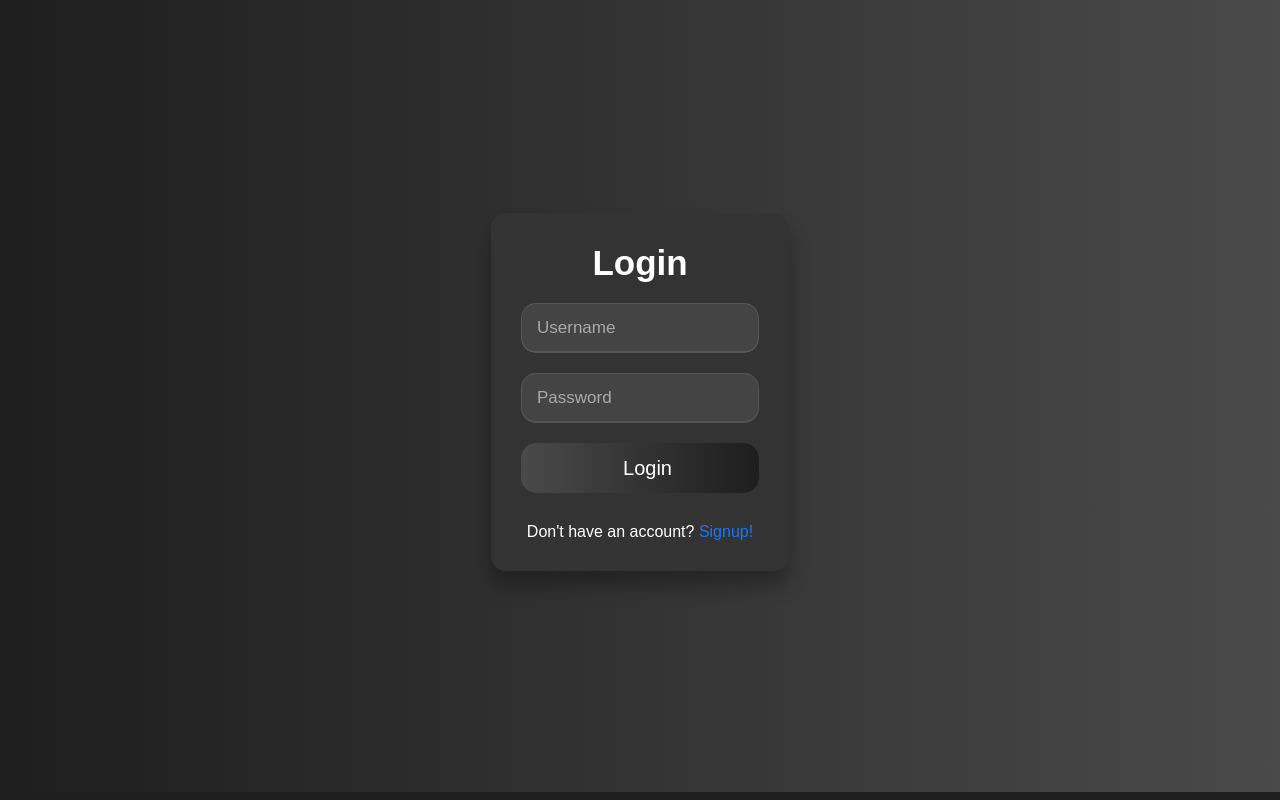
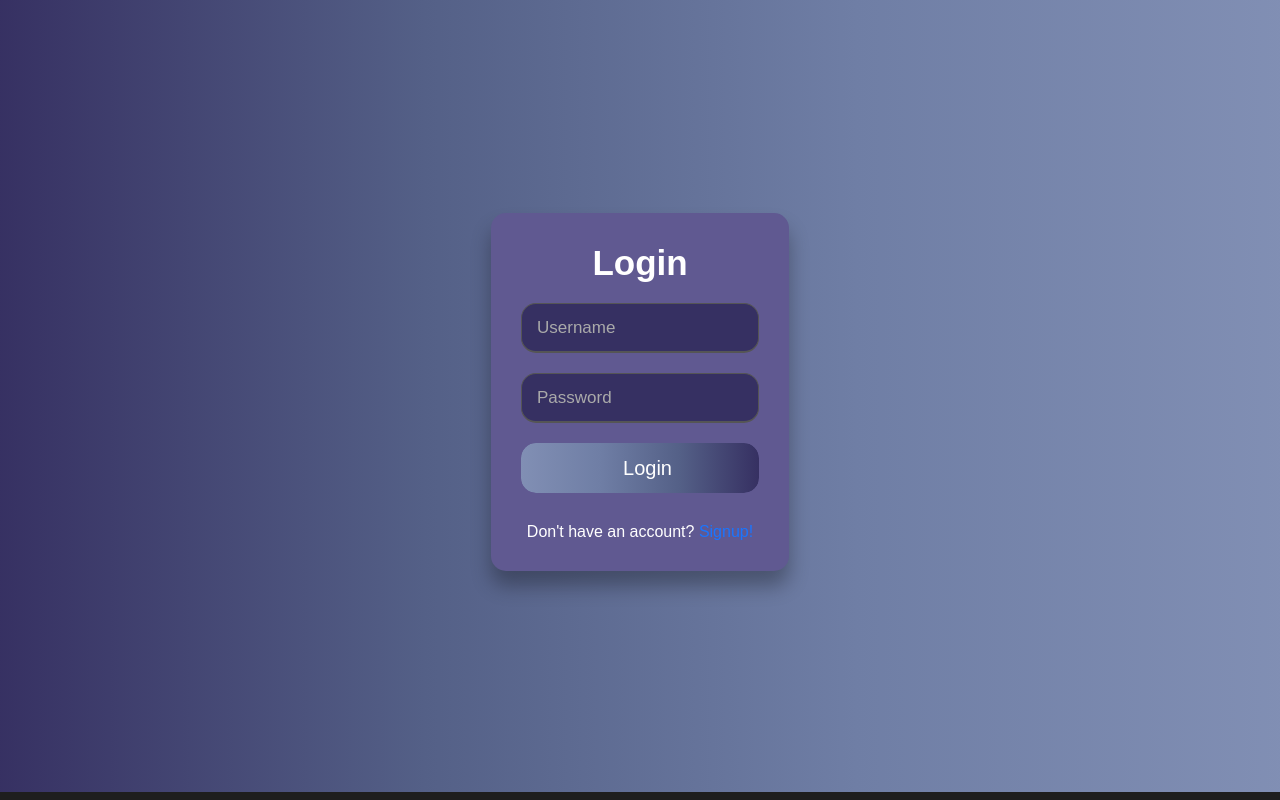
Before and after one commit to raouzair10/my-vue-app, a Vue app: page /login in a window 1280 px wide. Built offline with nearby package versions, Linux system fonts and the light colour scheme.

Commit message:
Update colour scheme

```diff
--- a/src/assets/form.css
+++ b/src/assets/form.css
@@ -10,11 +10,11 @@
   display: flex;
   justify-content: center;
   align-items: center;
-  background: -webkit-linear-gradient(left, #1e1e1e, #2c2c2c, #3b3b3b, #4a4a4a);
+  background: -webkit-linear-gradient(left, #363062, #546087, #6f7ea5, #818FB4);
 }
 .wrapper {
   max-width: 390px;
-  background: #333;
+  background: #605991;
   padding: 30px;
   border-radius: 15px;
   box-shadow: 0px 15px 20px rgba(0,0,0,0.3);
@@ -40,7 +40,7 @@
   border-bottom-width: 2px;
   font-size: 17px;
   transition: all 0.3s ease;
-  background-color: #444;
+  background-color: #363062;
   color: #fff;
 }
 .field input:focus {
@@ -68,7 +68,7 @@
   background: none;
   border: none;
   color: #fff;
-  background: -webkit-linear-gradient(right, #1e1e1e, #2c2c2c, #3b3b3b, #4a4a4a);
+  background: -webkit-linear-gradient(right, #363062, #546087, #6f7ea5, #818FB4);
   border-radius: 15px;
   font-size: 20px;
   font-weight: 500;
@@ -86,13 +86,13 @@
   text-decoration: underline;
 }
 .error {
-  color: red;
+  color: rgb(234, 51, 51);
   font-size: 14px;
   margin-left: 5px;
   margin-top: 1px;
 }
 .match {
-  color: green;
+  color: rgb(120, 188, 120);
   font-size: 14px;
   margin-left: 5px;
   margin-top: 1px;
--- a/src/components/Sidebar.vue
+++ b/src/components/Sidebar.vue
@@ -59,7 +59,7 @@ const addTask = async () => {
   height: 100vh;
   width: 250px;
   padding: 20px;
-  background-color: #24282C;
+  background-color: #363062;
   display: flex;
   flex-direction: column;
   gap: 15px;
--- a/src/components/TodoList.vue
+++ b/src/components/TodoList.vue
@@ -119,7 +119,7 @@ const updateTask = async (todo) => {
   height: 100%;
   flex-grow: 1;
   padding: 20px;
-  background-color: #30363C;
+  background-color: #435585;
   box-shadow: 0 4px 6px rgba(0, 0, 0, 0.5);
   border-radius: 10px;
   min-height: 100vh;
@@ -128,22 +128,21 @@ const updateTask = async (todo) => {
 
 .el-table {
   font-family: 'Roboto', sans-serif;
-  background-color: #444;
+  background-color: #435585;
   color: #fff;
 }
 
 :deep(.el-table .el-table__row) {
-  background-color: #30363C;
+  background-color: #435585;
   color: #fff;
 }
 
-:deep(.el-table .el-table__row:hover) {
-  background-color: #50575E !important;
-  color: #fff !important;
+:deep(.el-table__row:hover) {
+  color: #000;
 }
 
 :deep(.el-table .el-table__row .el-table__cell) {
-  background-color: inherit !important;
+  background-color: inherit;
 }
 
 .el-button {
--- a/src/views/DashboardView.vue
+++ b/src/views/DashboardView.vue
@@ -14,6 +14,6 @@ import TodoList from '../components/TodoList.vue'
 .dashboard {
   height: 100vh;
   display: flex;
-  background-color: #30363C;
+  background-color: #435585;
 }
 </style>
```
